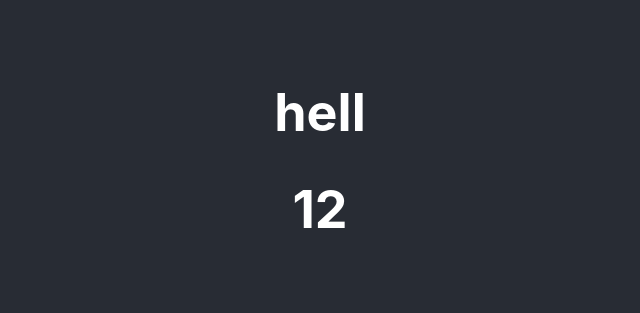
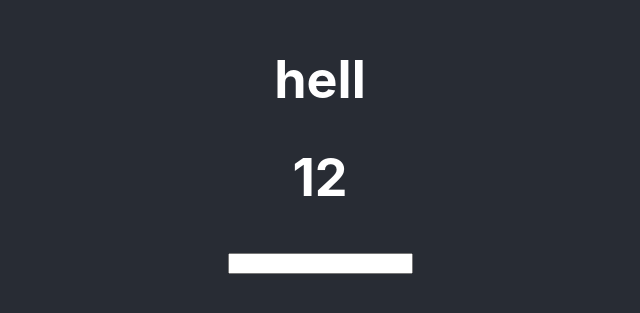
Before and after one commit to vinaka-log/typescript_tran, a React (Create React App) app: page / in a window 1280 px wide. Shown: the part 239-552 px from the top of the page, without its empty margins (320-960 px from the left). Built offline with nearby package versions, Linux system fonts and the light colour scheme.

Commit message:
データ型

```diff
--- a/src/TestComponent.tsx
+++ b/src/TestComponent.tsx
@@ -12,11 +12,16 @@ interface UserData {
 const TestComponent: React.FC<props> = (props) => {
     const [count, setCount] = useState<number | null>(12);
     const [user, setuser] = useState<UserData>({id:1, name: "dummy"});
+    const [inputData, setInputData] = useState("");
+    const handleInputChange = (e: React.ChangeEvent<HTMLInputElement>) =>
+      setInputData(e.target.value);
     // setCount(1)
     return (
         <div>
             <h1>{props.text}</h1>
             <h1>{count}</h1>
+            <input type="text" value={inputData} onChange={handleInputChange} />
+            <h1>{inputData}</h1>
         </div>
     )
 }
```
